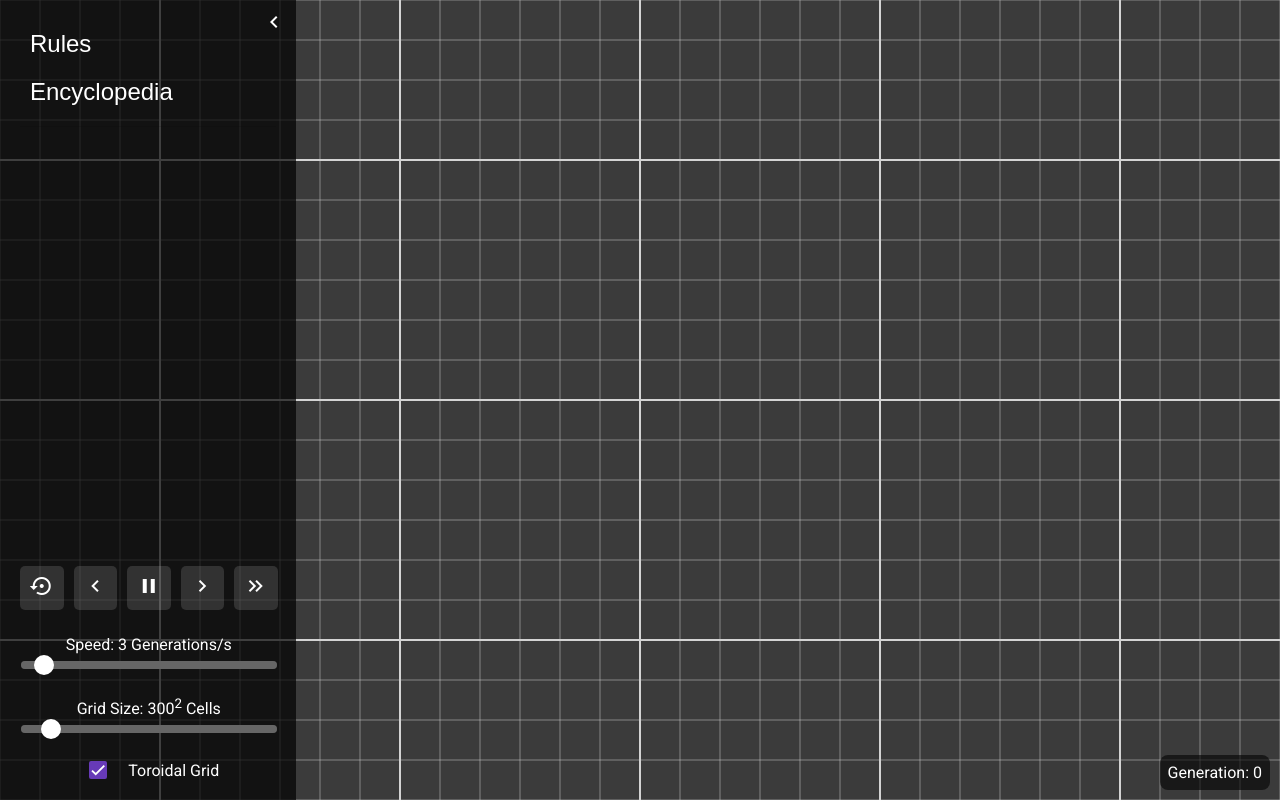
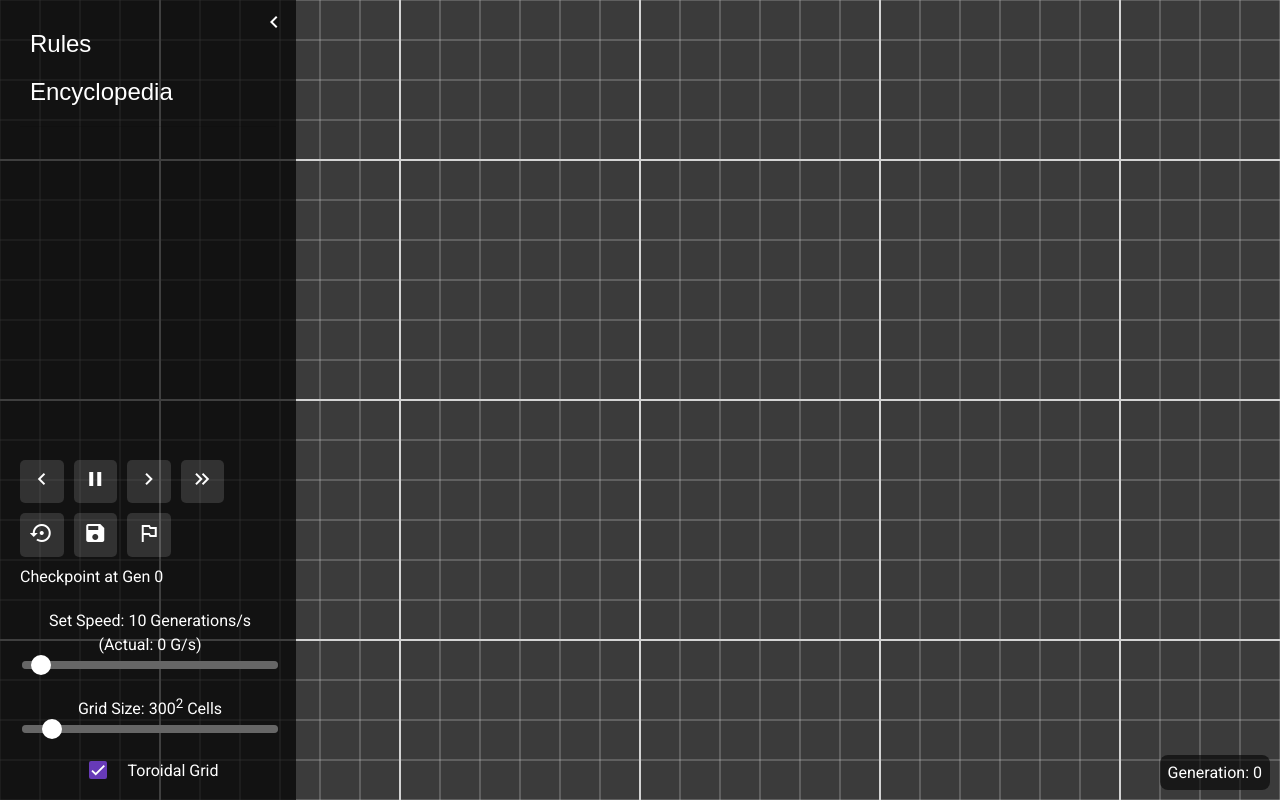
Before and after one commit to LeonGoergen/GameOfLife, an Angular app: page / in a window 1280 px wide. Built offline with nearby package versions, Linux system fonts and the light colour scheme.

Commit message:
better ui + fps + checkpoint

```diff
--- a/src/app/app.constants.ts
+++ b/src/app/app.constants.ts
@@ -19,6 +19,6 @@ export const GRID_COLORS = {
 };
 
 export const CONTROLS_CONSTANTS  = {
-  MAX_GEN_PER_SECOND: 50.0,
-  MIN_GEN_PER_SECOND: 0.1,
+  MAX_GEN_PER_SECOND: 250.0,
+  MIN_GEN_PER_SECOND: 1,
 }
--- a/src/app/game-overview/grid/grid.component.ts
+++ b/src/app/game-overview/grid/grid.component.ts
@@ -30,6 +30,11 @@ export class GridComponent implements OnInit, AfterViewInit, OnDestroy {
   private generationDeltas: Array<Map<string, boolean>> = [];
   public generationCount: number = 0;
 
+  private checkpoint: Set<string> = new Set();
+
+  private frameCount: number = 0;
+  private fps: number = 0;
+
   private panConfig = {
     isPanning: false,
     lastPanX: 0,
@@ -50,6 +55,8 @@ export class GridComponent implements OnInit, AfterViewInit, OnDestroy {
       this.gameService.reset$.subscribe(() => this.initGrid()),
       this.gameService.gridSize$.subscribe((size: number) => this.userGridSize = size),
       this.gameService.toroidalGrid$.subscribe((isToroidal: boolean) => this.isToroidal = isToroidal),
+      this.gameService.saveCheckpoint$.subscribe(() => this.saveCheckpoint()),
+      this.gameService.returnToCheckpoint$.subscribe(() => this.returnToCheckpoint()),
       this.rleService.rleLoaded$.subscribe((cells: Cell[]) => this.onCellsLoaded(cells)),
   )};
 
@@ -58,6 +65,8 @@ export class GridComponent implements OnInit, AfterViewInit, OnDestroy {
     this.gameCtx = this.gameCanvas.nativeElement.getContext('2d')!;
 
     this.initGrid();
+
+    setInterval(() => this.updateFPSDisplay(), 1000);
   }
 
   initGrid(): void {
@@ -70,6 +79,11 @@ export class GridComponent implements OnInit, AfterViewInit, OnDestroy {
     this.gameCtx.clearRect(0, 0, this.gridSize, this.gridSize);
     this.initializeGridCells();
     this.panToMiddle();
+  }
+
+  updateFPSDisplay(): void {
+    this.gameService.updateFps(this.frameCount);
+    this.frameCount = 0;
   }
 
   private panToMiddle(): void {
@@ -271,7 +285,6 @@ export class GridComponent implements OnInit, AfterViewInit, OnDestroy {
       this.cellsToCheck.add(cell.key);
     });
 
-    console.log(this.cellsToCheck.size)
     this.drawCells();
   }
 
@@ -303,6 +316,7 @@ export class GridComponent implements OnInit, AfterViewInit, OnDestroy {
     requestAnimationFrame(() => { this.drawCells(); });
 
     if (this.cellsToCheck.size > 0) { this.generationCount += 1; }
+    this.frameCount += 1;
   }
 
   private getNeighborKeys(cell: Cell): string[] {
@@ -365,6 +379,29 @@ export class GridComponent implements OnInit, AfterViewInit, OnDestroy {
     this.generationCount -= 1;
   }
 
+  private saveCheckpoint(): void {
+    this.checkpoint.clear();
+    this.cells.forEach((cell, key) => {
+      if (cell.alive) {
+        this.checkpoint.add(key);
+      }
+    });
+    this.gameService.setCheckpointGeneration(this.generationCount);
+  }
+
+  returnToCheckpoint(): void {
+    this.cells.forEach(cell => cell.alive = false);
+    this.checkpoint.forEach(key => {
+      const cell = this.cells.get(key);
+      if (cell) {
+        cell.alive = true;
+        this.cellsToCheck.add(key);
+      }
+    });
+
+  requestAnimationFrame(() => { this.drawCells(); });
+  }
+
   ngOnDestroy(): void {
     this.subscriptions.forEach(sub => sub.unsubscribe());
   }
--- a/src/app/game-overview/services/game.service.ts
+++ b/src/app/game-overview/services/game.service.ts
@@ -13,12 +13,20 @@ export class GameService {
   private resetSubject = new Subject<void>();
   private gridSizeSubject = new Subject<number>();
   private toroidalGridSubject = new Subject<boolean>();
+  private saveCheckpointSubject = new Subject<void>();
+  private checkpointGenerationSubject = new Subject<number>();
+  private returnToCheckpointSubject = new Subject<void>();
+  private fpsSubject = new Subject<number>();
 
   nextGeneration$ = this.nextGenerationSubject.asObservable();
   lastGeneration$ = this.lastGenerationSubject.asObservable();
   reset$ = this.resetSubject.asObservable();
   gridSize$ = this.gridSizeSubject.asObservable();
   toroidalGrid$ = this.toroidalGridSubject.asObservable();
+  saveCheckpoint$ = this.saveCheckpointSubject.asObservable();
+  checkpointGeneration$ = this.checkpointGenerationSubject.asObservable();
+  returnToCheckpoint$ = this.returnToCheckpointSubject.asObservable();
+  fps$ = this.fpsSubject.asObservable();
 
   constructor() {}
 
@@ -61,4 +69,20 @@ export class GameService {
   updateToroidalGrid(value: boolean): void {
     this.toroidalGridSubject.next(value);
   }
+
+  saveCheckpoint(): void {
+    this.saveCheckpointSubject.next();
+  }
+
+  setCheckpointGeneration(generation: number): void {
+    this.checkpointGenerationSubject.next(generation);
+  }
+
+  returnToCheckpoint(): void {
+    this.returnToCheckpointSubject.next();
+  }
+
+  updateFps(fps: number): void {
+    this.fpsSubject.next(fps);
+  }
 }
--- a/src/app/game-overview/sidebar/game-controls/game-controls.component.css
+++ b/src/app/game-overview/sidebar/game-controls/game-controls.component.css
@@ -9,6 +9,7 @@
 
 .control-group {
   display: flex;
+  flex-wrap: wrap;
   align-items: center;
   gap: 10px;
 }
@@ -103,3 +104,10 @@
   font-size: 16px;
   cursor: pointer;
 }
+
+.divider {
+  height: 1px;
+  background-color: #ffffff22; /* Adjust color to match your design */
+  margin: 10px 0; /* Add vertical margin to create separation */
+  width: 80%; /* Adjust width to your preference */
+}
--- a/src/app/game-overview/sidebar/game-controls/game-controls.component.html
+++ b/src/app/game-overview/sidebar/game-controls/game-controls.component.html
@@ -1,11 +1,6 @@
 <div class="controls">
   <!-- Generation Controls -->
   <div class="control-group">
-    <button (click)="onResetGridClick()" title="Reset">
-      <div class="icon-container">
-        <mat-icon>settings_backup_restore</mat-icon>
-      </div>
-    </button>
     <button (click)="onLastGenerationCLick()" title="Step Back">
       <div class="icon-container">
         <mat-icon>keyboard_arrow_left</mat-icon>
@@ -26,11 +21,29 @@
         <mat-icon>keyboard_double_arrow_right</mat-icon>
       </div>
     </button>
+    <button (click)="onResetGridClick()" title="Reset">
+      <div class="icon-container">
+        <mat-icon>settings_backup_restore</mat-icon>
+      </div>
+    </button>
+    <button (click)="onSaveCheckpointClick()" title="Save Checkpoint"
+            [class.highlighted]="checkpointGeneration !== 0">
+      <div class="icon-container">
+        <mat-icon>save</mat-icon>
+      </div>
+    </button>
+    <button (click)="onReturnToCheckpointClick()" title="Return to Checkpoint">
+      <div class="icon-container">
+        <mat-icon>outlined_flag</mat-icon>
+      </div>
+    </button>
+    <span class="badge">Checkpoint at Gen {{ checkpointGeneration }}</span>
   </div>
 
   <!-- Generation Speed Control -->
   <div class="control-group input-control-group">
-    <label for="setSpeed">Speed: {{ generationsPerSecond }} Generations/s</label>
+    <label for="setSpeed">Set Speed: {{ generationsPerSecond }} Generations/s</label>
+    <span class="badge">(Actual: {{ fps }} G/s)</span>
     <input id="setSpeed" type="range" [(ngModel)]="generationsPerSecond" [max]="maxGenerationsPerSecond" [min]="minGenerationsPerSecond" step="0.1" (change)="updateAutoGenerationInterval()"/>
   </div>
 
--- a/src/app/game-overview/sidebar/game-controls/game-controls.component.ts
+++ b/src/app/game-overview/sidebar/game-controls/game-controls.component.ts
@@ -1,15 +1,19 @@
-import { Component } from '@angular/core';
+import { Component, OnDestroy, OnInit } from '@angular/core';
 import {GameService} from "../../services/game.service";
 import {CONTROLS_CONSTANTS, GRID_CONSTANTS} from "../../../app.constants";
+import { Subscription } from 'rxjs';
 
 @Component({
   selector: 'app-game-controls',
   templateUrl: './game-controls.component.html',
   styleUrls: ['./game-controls.component.css']
 })
-export class GameControlsComponent {
+export class GameControlsComponent implements OnInit, OnDestroy {
   highlightedButton: 'play' | 'pause' | null = null;
-  generationsPerSecond: number = 3.0;
+  checkpointGeneration: number = 0;
+  fps: number = 0;
+
+  generationsPerSecond: number = 10.0;
   toroidalGrid: boolean = true;
   maxGenerationsPerSecond: number = CONTROLS_CONSTANTS.MAX_GEN_PER_SECOND;
   minGenerationsPerSecond: number = CONTROLS_CONSTANTS.MIN_GEN_PER_SECOND;
@@ -18,7 +22,16 @@ export class GameControlsComponent {
   maxGridSize: number = GRID_CONSTANTS.MAX_GRID_SIZE / GRID_CONSTANTS.CELL_SIZE;
   minGridSize: number = GRID_CONSTANTS.MIN_GRID_SIZE / GRID_CONSTANTS.CELL_SIZE;
 
+  private subscriptions: Subscription[] = [];
+
   constructor(private gameService: GameService) {}
+
+  ngOnInit(): void {
+    this.subscriptions.push(
+      this.gameService.checkpointGeneration$.subscribe((generation) => this.setCheckpointGeneration(generation)),
+      this.gameService.fps$.subscribe((fps) => this.setFps(fps))
+    );
+  }
 
   onNextGenerationClick(): void {
     this.gameService.nextGeneration();
@@ -46,6 +59,18 @@ export class GameControlsComponent {
     this.gameService.updateGenerationInterval(1000 / this.generationsPerSecond);
   }
 
+  onSaveCheckpointClick(): void {
+    this.gameService.saveCheckpoint();
+  }
+
+  setCheckpointGeneration(generation: number): void {
+    this.checkpointGeneration = generation;
+  }
+
+  onReturnToCheckpointClick(): void {
+    this.gameService.returnToCheckpoint();
+  }
+
   setUserMaxGridSize(value: number): void {
     this.userMaxGridSize = value;
     this.gameService.updateGridSize(value * GRID_CONSTANTS.CELL_SIZE);
@@ -55,4 +80,12 @@ export class GameControlsComponent {
     this.toroidalGrid = value;
     this.gameService.updateToroidalGrid(value);
   }
+
+  setFps(value: number): void {
+    this.fps = value;
+  }
+
+  ngOnDestroy(): void {
+    this.subscriptions.forEach(sub => sub.unsubscribe());
+  }
 }
```
